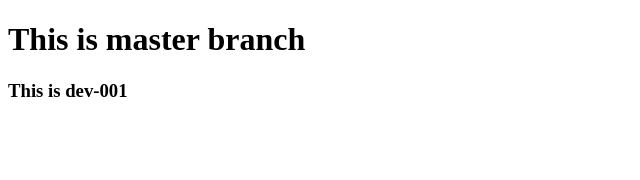
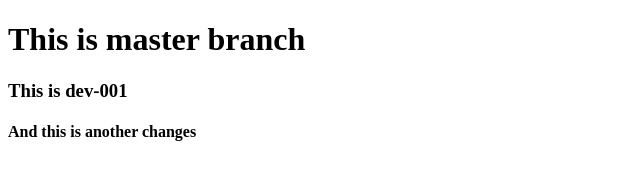
Before and after one commit to DibashMajumder/html-and-css-basics, a plain HTML site: page index.html in a window 1280 px wide. Shown: the whole page, without its empty margins (0-640 px from the left). Drawn offline with Linux system fonts and the light colour scheme.

Commit message:
added changhes to dev-001

```diff
--- a/index.html
+++ b/index.html
@@ -9,5 +9,6 @@
 <body>
     <h1>This is master branch</h1>
     <h3>This is dev-001</h3>
+    <h4>And this is another changes</h4>
 </body>
 </html>
```
